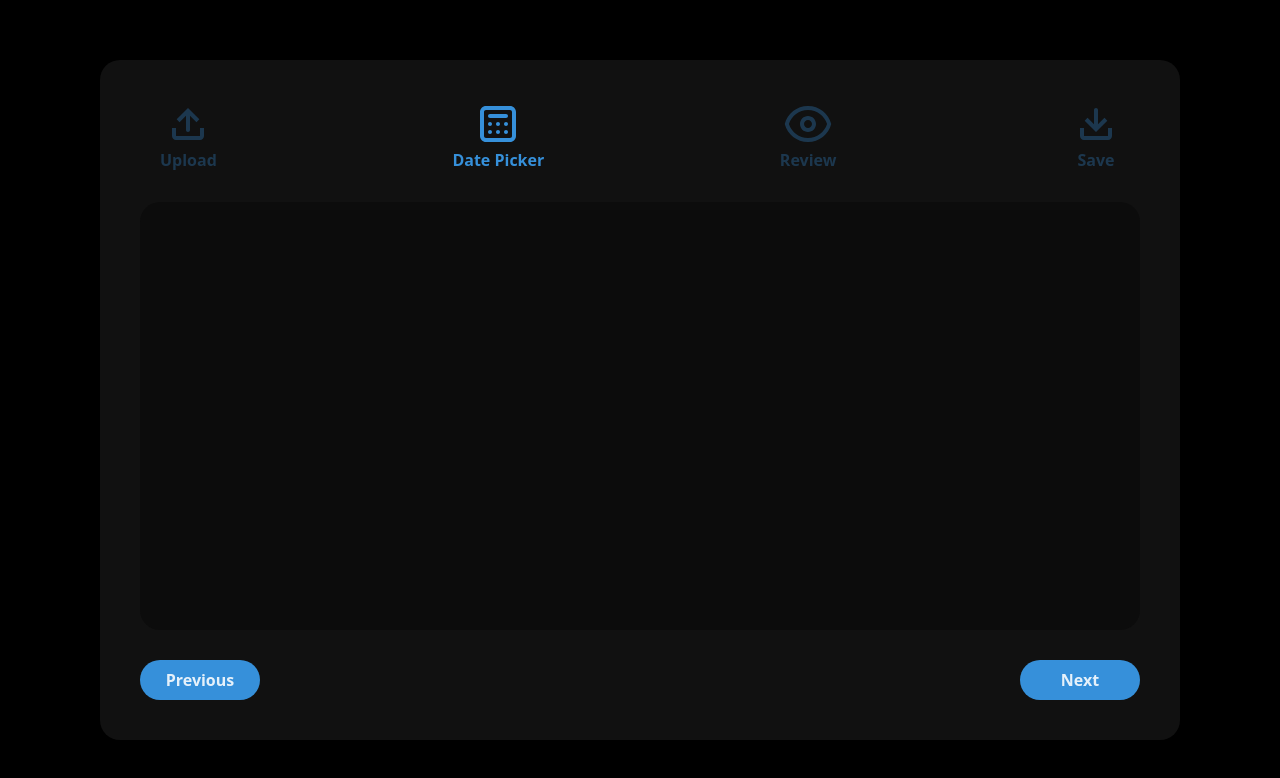
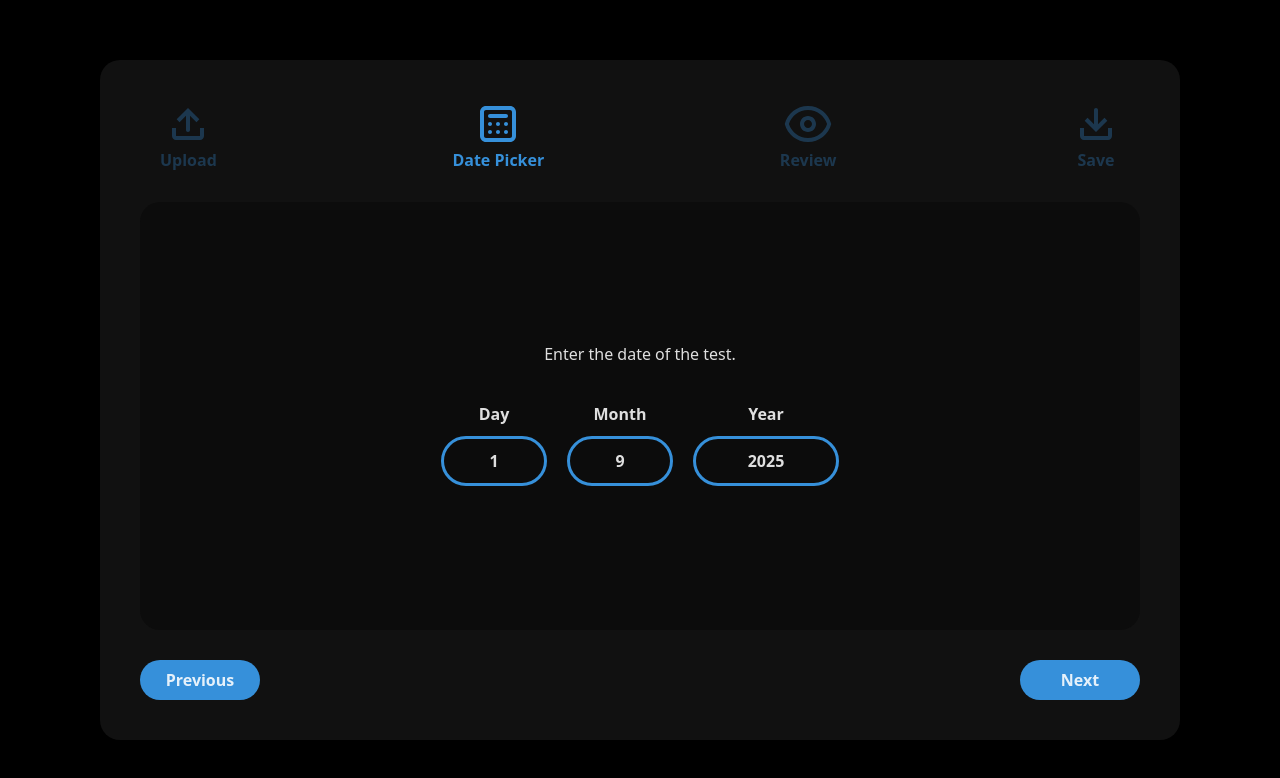
Before and after one commit to lukerichter/tagap-v3, a React (Vite) app: page / in a window 1280 px wide. Both pictures are taken after a click on the button "Next". Shown: the top 778 px of the page. Built offline with nearby package versions, Linux system fonts and the light colour scheme.

Commit message:
feat: add date picker

```diff
--- a/src/App.css
+++ b/src/App.css
@@ -8,7 +8,7 @@
 .app {
     width: 1000px;
     height: 600px;
-    background-color: #111111;
+    background-color: var(--app-background);
     border-radius: 20px;
     padding: 40px;
     display: flex;
@@ -23,6 +23,6 @@
     align-items: center;
     flex-direction: column;
     height: 100%;
-    background: #0c0c0c;
+    background: var(--app-content-background);
     border-radius: 20px;
 }
--- a/src/App.jsx
+++ b/src/App.jsx
@@ -2,6 +2,7 @@ import { useEffect, useState } from 'react'
 import { CgSoftwareUpload, CgCalendarDates, CgEye, CgSoftwareDownload } from "react-icons/cg";
 import ProgressionBar from './components/ProgressionBar/ProgressionBar'
 import UploadContent from './components/Content/UploadContent/UploadContent'
+import DateContent from './components/Content/DateContent/DateContent.jsx';
 import Navigation from './components/Navigation/Navigation.jsx';
 import './App.css'
 import { checkFile, checkDate } from './utils/logic.js'
@@ -10,7 +11,8 @@ import { checkFile, checkDate } from './utils/logic.js'
 function App() {
 
     const [file, setFile] = useState(null)
-    const [date, setDate] = useState(null)
+    const [lockDate, setLockDate] = useState(false)
+    const [date, setDate] = useState(new Date())
     const [stage, setStage] = useState(0)
 
 
@@ -22,10 +24,6 @@ function App() {
         setStage(Math.max(0, stage - 1))
     }
 
-    function uploadNext() {
-        nextStage()
-    }
-
 
     const stages = [
         {
@@ -33,16 +31,18 @@ function App() {
             icon: <CgSoftwareUpload />,
             name: "Upload",
             prevFunction: null,
-            nextFunction: uploadNext,
-            nextCondition: () => true //(file && checkFile(file))
+            nextFunction: nextStage,
+            prevCondition: () => true,
+            nextCondition: () => true // checkFile(file)
         },
         {
-            // content: <DateContent />,
+            content: <DateContent preDate={date} changeDate={setDate} setLockDate={setLockDate} />,
             icon: <CgCalendarDates />,
             name: "Date Picker",
             prevFunction: prevStage,
             nextFunction: nextStage,
-            nextCondition: () => true //(date && checkDate(date))
+            prevCondition: () => !lockDate,
+            nextCondition: () => !lockDate && checkDate(date)
         },
         {
             // content: <DateContent />,
@@ -50,6 +50,7 @@ function App() {
             name: "Review",
             prevFunction: prevStage,
             nextFunction: nextStage,
+            prevCondition: () => true,
             nextCondition: () => true
         },
         {
@@ -58,6 +59,7 @@ function App() {
             name: "Save",
             prevFunction: prevStage,
             nextFunction: null,
+            prevCondition: () => true,
             nextCondition: () => true
         }
     ]
@@ -85,6 +87,7 @@ function App() {
 
                     <Navigation
                         nextAllowed={stages[stage].nextCondition()}
+                        prevAllowed={stages[stage].prevCondition()}
                         nextFunction={stages[stage].nextFunction}
                         prevFunction={stages[stage].prevFunction}
                     />
--- /dev/null
+++ b/src/components/Content/DateContent/DateContent.css
@@ -0,0 +1,39 @@
+.date-inputs {
+    padding: 20px;
+    display: flex;
+    justify-content: center;
+    align-items: center;
+    gap: 20px;
+}
+
+.date-inputs input {
+    all: unset;
+    appearance: none;
+
+    cursor: text;
+    border: 3px var(--active-color) solid;
+    padding: 10px;
+    border-radius: 9999px;
+
+    text-align: center;
+    font-weight: bold;
+}
+
+.date-inputs div {
+    font-weight: bold;
+    display: flex;
+    align-items: center;
+    justify-content: center;
+    flex-direction: column;
+    gap: 10px;
+}
+
+
+.date-inputs .day input,
+.date-inputs .month input {
+    width: 80px;
+}
+
+.date-inputs .year input {
+    width: 120px;
+}
--- /dev/null
+++ b/src/components/Content/DateContent/DateContent.jsx
@@ -0,0 +1,69 @@
+import { useEffect, useState } from 'react'
+import './DateContent.css'
+
+function DateContent({ preDate, changeDate, setLockDate }) {
+
+    const [day, setDay] = useState(preDate.getDate());
+    const [month, setMonth] = useState(preDate.getMonth() + 1)
+    const [year, setYear] = useState(preDate.getFullYear())
+
+    useEffect(() => {
+
+        const newDate = new Date(year, month - 1, day)
+
+        const valid = !isNaN(newDate.getTime())
+            && newDate.getDate() === Number(day)
+            && newDate.getMonth() === Number(month) - 1
+            && newDate.getFullYear() === Number(year)
+
+        setLockDate(!valid)
+
+        if (valid) {
+            changeDate(newDate)
+        }
+
+    }, [day, month, year]);
+
+
+
+    return (
+        <>
+
+            <p>Enter the date of the test.</p>
+
+            <div className='date-inputs'>
+
+                <div className='day'>
+                    Day
+                    <input
+                        type='text'
+                        defaultValue={preDate.getDate()}
+                        onChange={(e) => setDay(e.target.value)}
+                    />
+                </div>
+
+                <div className='month' >
+                    Month
+                    <input
+                        type='text'
+                        defaultValue={preDate.getMonth()}
+                        onChange={(e) => setMonth(e.target.value)}
+                    />
+                </div>
+
+                <div className='year'>
+                    Year
+                    <input
+                        type='text'
+                        defaultValue={preDate.getFullYear()}
+                        onChange={(e) => setYear(e.target.value)}
+                    />
+                </div>
+
+            </div>
+
+        </>
+    )
+}
+
+export default DateContent
--- a/src/components/Content/UploadContent/UploadContent.css
+++ b/src/components/Content/UploadContent/UploadContent.css
@@ -1,34 +1,22 @@
 .file-selector {
-    width: 250px;
-    height: 60px;
-    background-color: var(--active-color);
+    display: flex;
+    justify-content: space-between;
+    align-items: center;
+    width: 200px;
     cursor: pointer;
+    padding: 10px 20px;
     transition: all 0.2s;
-    overflow: hidden;
-    position: relative;
 }
 
 .file-selector svg {
-    height: 100%;
-    position: absolute;
-    right: 20px;
-    top: 0;
     font-size: 2em;
 }
 
 .file-selector p {
     font-size: 1em;
     margin: 0;
-    line-height: 60px;
     font-weight: bold;
-    position: absolute;
-    left: 20px;
-    top: 0;
     overflow: hidden;
     width: 160px;
     text-align: left;
 }
-
-input {
-    display: none;
-}
--- a/src/components/Content/UploadContent/UploadContent.jsx
+++ b/src/components/Content/UploadContent/UploadContent.jsx
@@ -32,6 +32,7 @@ function UploadContent({ upload }) {
                 accept=".csv,.xls,.xlsx"
                 ref={fileInputRef}
                 onChange={handleFileChange}
+                style={{ display: "none" }}
             />
         </>
     )
--- a/src/components/Navigation/Navigation.jsx
+++ b/src/components/Navigation/Navigation.jsx
@@ -4,7 +4,7 @@ import './Navigation.css'
 
 
 
-function Navigation({ nextAllowed, nextFunction, prevFunction }) {
+function Navigation({ nextAllowed, prevAllowed, nextFunction, prevFunction}) {
 
     return (
         <div className="navbox">
@@ -12,6 +12,7 @@ function Navigation({ nextAllowed, nextFunction, prevFunction }) {
                 <button
                     className="button navbox--prev"
                     onClick={() => prevFunction()}
+                    disabled={!prevAllowed}
                 >
                     Previous
                 </button>
--- a/src/index.css
+++ b/src/index.css
@@ -13,6 +13,9 @@
     --inactive-color: #354958;
     --active-color: #3690da;
     --active-hover-color: #8dc9fa;
+
+    --app-background: #111111;
+    --app-content-background: #0c0c0c;
 }
 
 body {
--- a/src/utils/logic.js
+++ b/src/utils/logic.js
@@ -6,8 +6,8 @@ function checkFile(file) {
     return false
 }
 
-function checkDate(datee) {
-    if (date) {
+function checkDate(date) {
+    if (date && date instanceof Date && !isNaN(date.getTime())) {
         return true
     }
     return false
```
